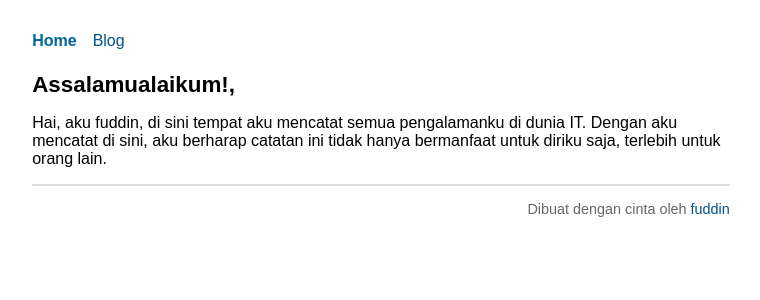
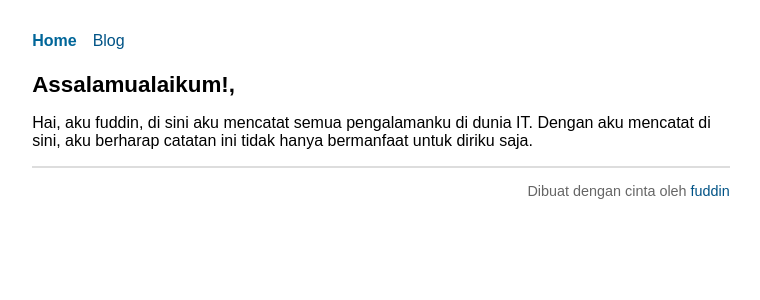
Before and after one commit to uddinmtm/uddinmtm.github.io, a Jekyll site: the page built from index.html, in a window 1280 px wide. Shown: the top 300 px of the page, without its empty margins (259-1019 px from the left). Built offline with Jekyll 4.4.1, drawn with Linux system fonts in a browser that asks for light colours.

Commit message:
update home page

```diff
--- a/index.html
+++ b/index.html
@@ -3,4 +3,4 @@ layout: default
 title: Home
 ---
 <h1>Assalamualaikum!,</h1>
-<p>Hai, aku fuddin, di sini tempat aku mencatat semua pengalamanku di dunia IT. Dengan aku mencatat di sini, aku berharap catatan ini tidak hanya bermanfaat untuk diriku saja, terlebih untuk orang lain.</p>
+<p>Hai, aku fuddin, di sini aku mencatat semua pengalamanku di dunia IT. Dengan aku mencatat di sini, aku berharap catatan ini tidak hanya bermanfaat untuk diriku saja.</p>
```
